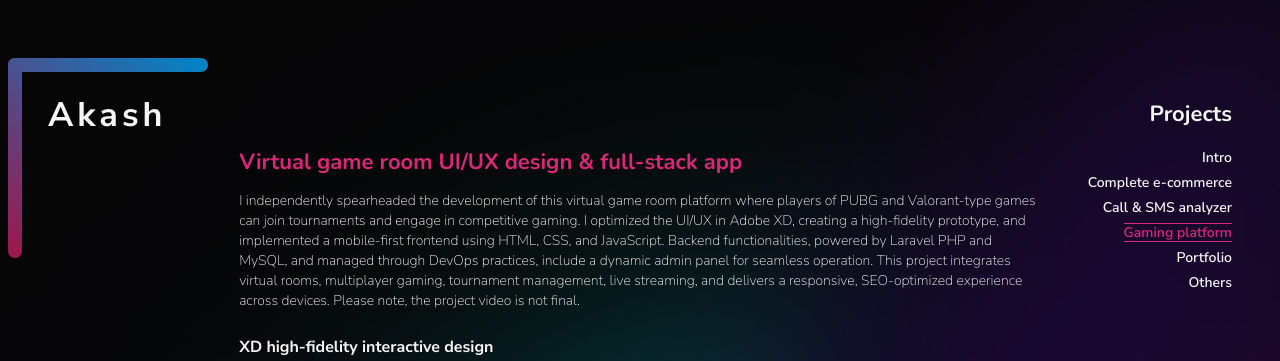
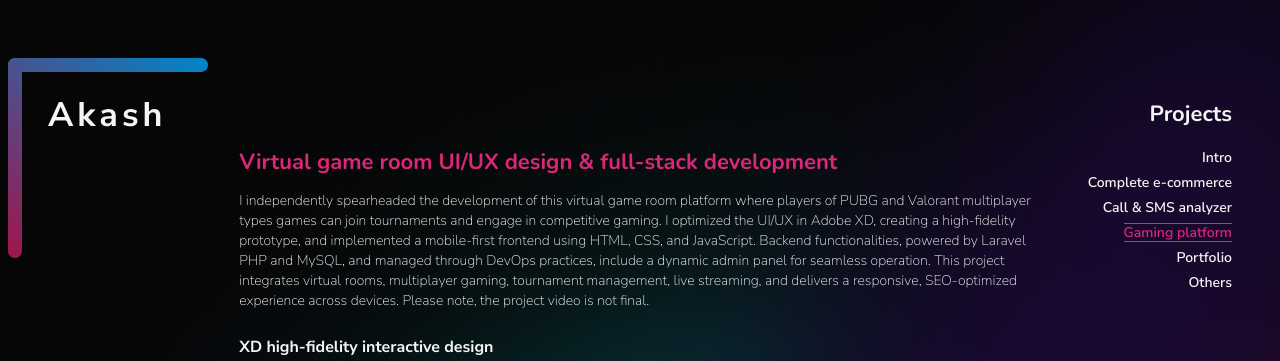
Before and after one commit to akash-ooo/portfolio, a Vue app: page /gaming-contest-platform in a window 1280 px wide. Shown: the top 361 px of the page. Built offline with nearby package versions, Linux system fonts and the light colour scheme.

Commit message:
refactor: revise project details

```diff
--- a/src/views/AnalyzerView.vue
+++ b/src/views/AnalyzerView.vue
@@ -13,13 +13,10 @@ import ResponsiveYoutubeIframe from '@/components/ResponsiveYoutubeIframe.vue'
           </h2>
           <p class="mb-2 text-left text-sm text-neutral-100">
             I managed this entire project individually for the X Detective Branch Police (DB) team.
-            Developed a versatile full-stack web app, hybrid mobile, and desktop software. Created a
+            Developed a versatile full-stack web app, hybrid desktop, and mobile software. Created a
             modern crime data analysis system to automate tasks previously handled in Excel.
             Developed an automated system to generate summaries of suspect communications and
-            relationships using call, SMS, location, and IMEI data. Implemented an advanced suspect
-            detection system using multiple CDR cross-matching, device switching patterns, B party
-            cross-matching, night stay location patterns, and advanced CDR data filtering
-            techniques. Currently, I am enhancing the UI/UX design and integrating new software
+            relationships using call, SMS, location, and IMEI data. Implemented an advanced suspect detection system using multiple CDR cross-matching, device switching, night stay patterns, and advanced CDR data filtering techniques. Currently, I am enhancing the UI/UX design and integrating new software
             features.
           </p>
           <p class="mb-2 font-semibold">
@@ -42,7 +39,7 @@ import ResponsiveYoutubeIframe from '@/components/ResponsiveYoutubeIframe.vue'
           </div>
 
           <div>
-            <h3 class="mb-3">Updated high-fidelity interactive Figma designs for desktop and mobile apps</h3>
+            <h3 class="mb-3">Updated Figma high-fidelity interactive designs for desktop and mobile apps</h3>
             <ResponsiveYoutubeIframe
               url="https://www.youtube.com/embed/H1UuGM53gM8?si=KfFhke9ItXLpeyRX"
             />
--- a/src/views/CompleteEcommerceView.vue
+++ b/src/views/CompleteEcommerceView.vue
@@ -29,7 +29,7 @@ import ResponsiveYoutubeIframe from '@/components/ResponsiveYoutubeIframe.vue'
             150,000 customers and earning 5 million BDT in revenue last year.
           </p>
           <p>
-            Tech stack: Photoshop, HTML, CSS, RWD, JavaScript, jQuery, PHP, MySQL, SEO, DevOps, and WebView app.
+            Tech stack: Photoshop, HTML, CSS, RWD, JavaScript, jQuery, PHP, MySQL, SEO, DevOps, and WebView mobile app.
           </p>
         </div>
 
--- a/src/views/GamingView.vue
+++ b/src/views/GamingView.vue
@@ -8,11 +8,9 @@ import ResponsiveYoutubeIframe from '@/components/ResponsiveYoutubeIframe.vue'
       <div class="sliding-left-animation overflow-auto">
         <!--Text-->
         <div class="mb-6">
-          <h2 class="mb-3 text-left text-[22px] font-bold text-pink-600">Virtual game room UI/UX design & full-stack app</h2>
+          <h2 class="mb-3 text-left text-[22px] font-bold text-pink-600">Virtual game room UI/UX design & full-stack development</h2>
           <p class="text-left text-sm text-neutral-100">
-            I independently spearheaded the development of this virtual game room platform where
-            players of PUBG and Valorant-type games can join tournaments and engage in competitive
-            gaming. I optimized the UI/UX in Adobe XD, creating a high-fidelity prototype, and
+            I independently spearheaded the development of this virtual game room platform where players of PUBG and Valorant multiplayer types games can join tournaments and engage in competitive gaming. I optimized the UI/UX in Adobe XD, creating a high-fidelity prototype, and
             implemented a mobile-first frontend using HTML, CSS, and JavaScript. Backend
             functionalities, powered by Laravel PHP and MySQL, and managed through DevOps practices,
             include a dynamic admin panel for seamless operation. This project integrates
--- a/src/views/OtherView.vue
+++ b/src/views/OtherView.vue
@@ -67,7 +67,7 @@ import ResponsiveYoutubeIframe from '@/components/ResponsiveYoutubeIframe.vue'
               <p>
                 Created an e-commerce prototype, meticulously following their product
                 specifications, target audience preferences, and brand guidelines using Adobe XD.
-                After completing this initial low-fidelity design, I was tasked with refining it into
+                After completing initial low-fidelity design, I was tasked with refining it into
                 a high-fidelity prototype and developing the frontend.
               </p>
             </div>
```
